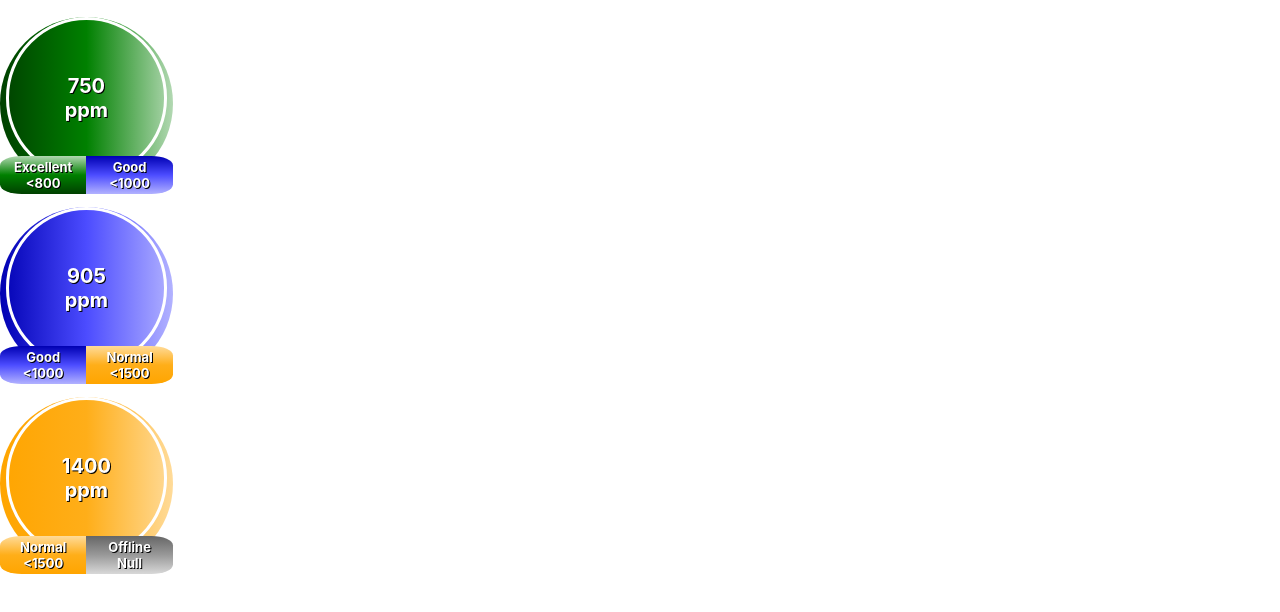
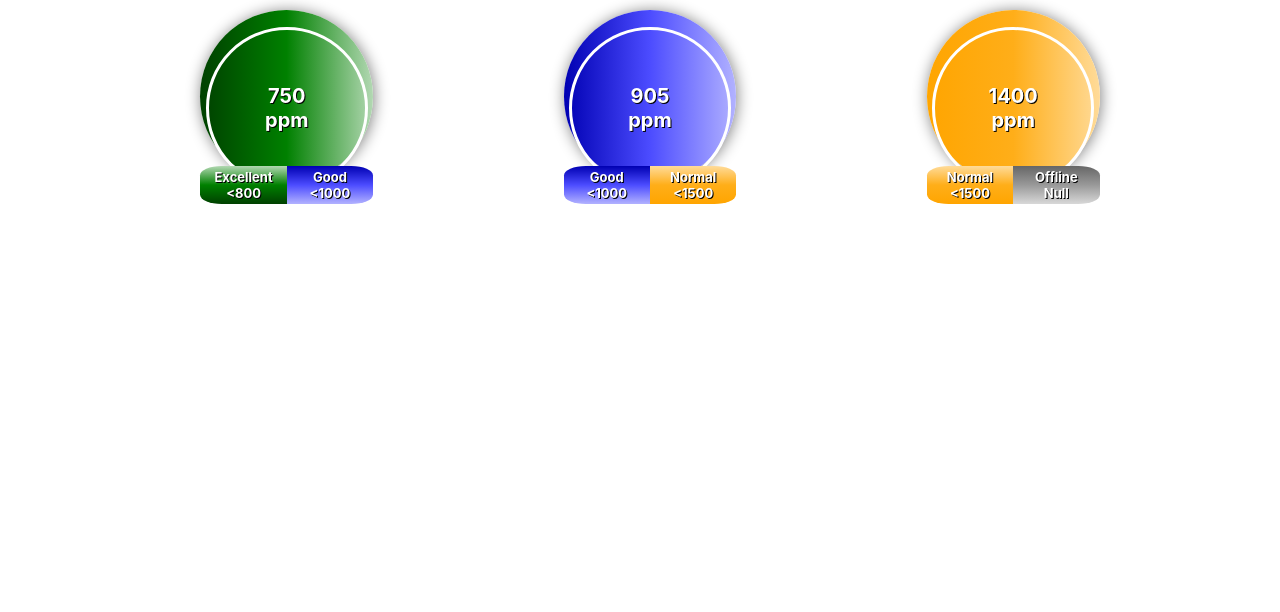
Before and after one commit to Uzair05/innoAir_page, a React (Create React App) app: page / in a window 1280 px wide. Shown: the top 612 px of the page. Built offline with nearby package versions, Linux system fonts and the light colour scheme.

Commit message:
creating display board; flexbox

```diff
--- a/src/App.js
+++ b/src/App.js
@@ -1,10 +1,11 @@
 import "./components/DataDisplayCard";
 import "./App.css";
 import DataDisplayCard from "./components/DataDisplayCard";
+import DisplayBoard from "./components/DisplayBoard";
 
 function App() {
   return (
-    <div>
+    <DisplayBoard>
       <DataDisplayCard
         reading={750}
         bar={{
@@ -25,11 +26,11 @@ function App() {
         reading={1400}
         bar={{
           left: { status: "Normal", value: "<1500" },
-          right: { status: "Offline", value: "Null" },
+          right: { status: "Offline", value: null },
         }}
         metric={"ppm"}
       />
-    </div>
+    </DisplayBoard>
   );
 }
 
--- a/src/components/DataDisplayCard.css
+++ b/src/components/DataDisplayCard.css
@@ -1,9 +1,11 @@
 .OuterCircle {
   border-radius: 50%;
   width: 1.8in;
-  aspect-ratio: 1/1;
-  height: 100%;
+  /* aspect-ratio: 1/1; */
+  height: 1.8in;
   color: white;
+  /* border: 2px solid black; */
+  box-shadow: 1px 1px 15px grey;
   text-shadow: 1px 1px 0px black;
 }
 .Outer_excellent {
--- a/src/components/DataDisplayCard.js
+++ b/src/components/DataDisplayCard.js
@@ -51,7 +51,7 @@ function DataDisplayCard(props) {
           <p className="HorizontalBar_text">
             {props.bar.right.status}
             <br />
-            {props.bar.right.value}
+            {props.bar.right.value === null ? "Null" : props.bar.right.value}
           </p>
         </div>
       </div>
--- /dev/null
+++ b/src/components/DisplayBoard.css
@@ -0,0 +1,8 @@
+.displayBoard {
+  width: 100%;
+  height: 100%;
+  display: flex;
+  justify-content: space-evenly;
+  align-content: center;
+  padding: 10px;
+}
--- /dev/null
+++ b/src/components/DisplayBoard.js
@@ -0,0 +1,7 @@
+import "./DisplayBoard.css";
+
+function DisplayBoard(props) {
+  return <div className="displayBoard">{props.children}</div>;
+}
+
+export default DisplayBoard;
```
